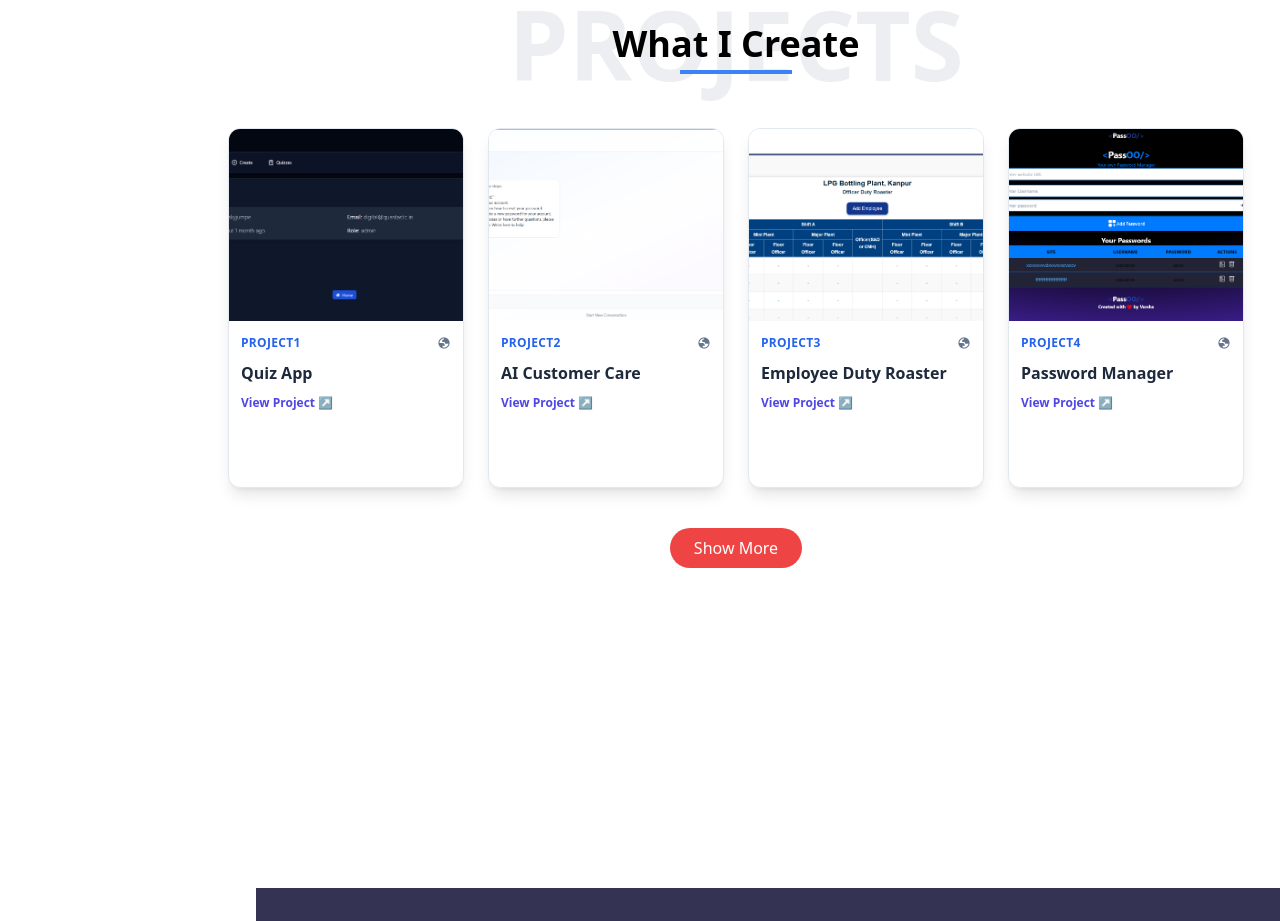
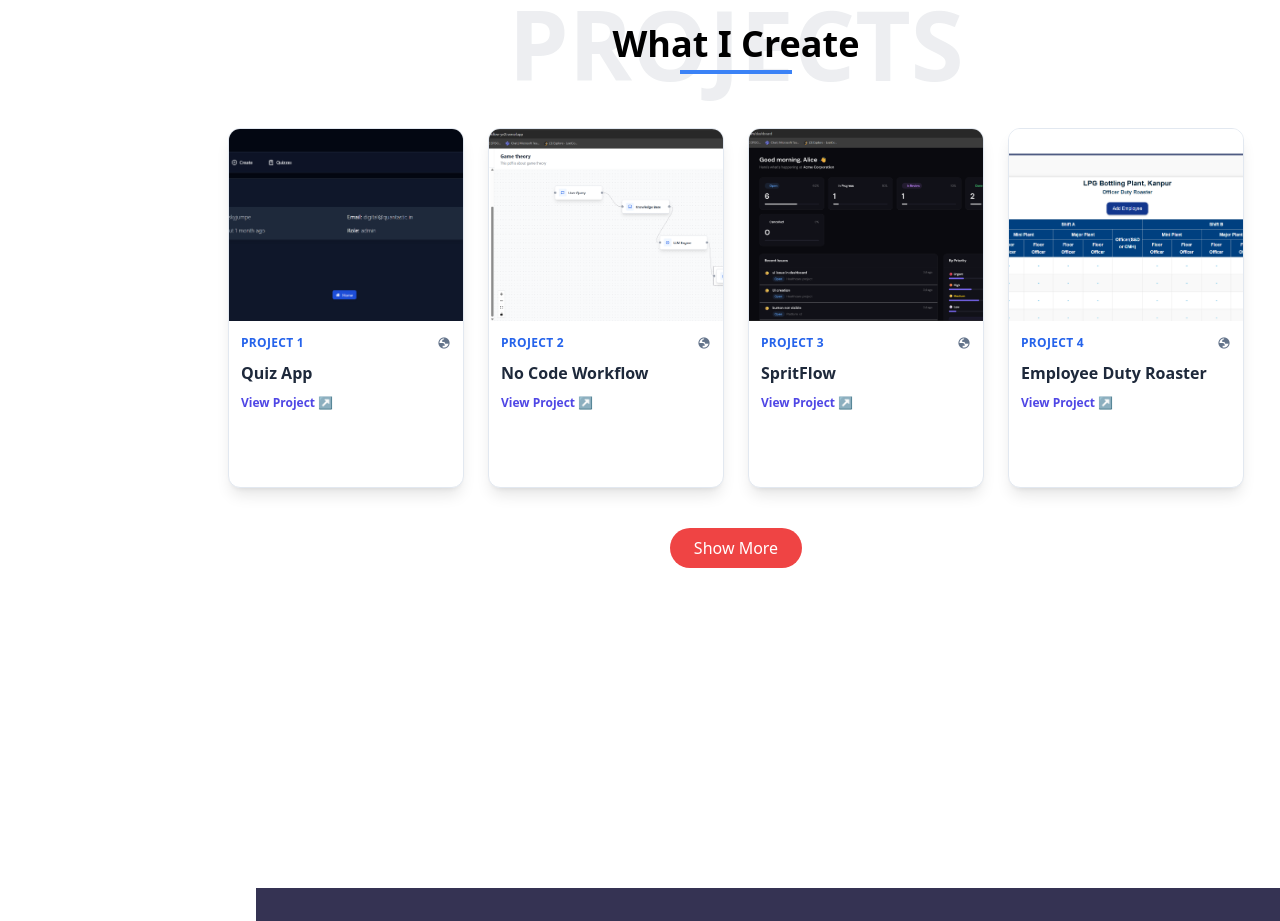
Before and after one commit to varshaa-7/Varsha_Portfolio, a React (Vite) app: page / in a window 1280 px wide. Shown: the part 4160-5081 px from the top of the page. Built offline with nearby package versions, Linux system fonts and the light colour scheme; no server answers.

Commit message:
fix: fixed sequence of projects

```diff
--- a/src/Components/Blog/Blog.jsx
+++ b/src/Components/Blog/Blog.jsx
@@ -19,41 +19,79 @@ const blogArr = [
   {
     img: Quiz,
     title: "Quiz App",
-    label: "Project1",
+    label: "Project 1",
     icon: "globe",
     url: "https://darling-monstera-54d30a.netlify.app/",
     category: "initial"
   },
   {
-    img: Aicus,
-    title: "AI Customer Care",
-    label: "Project2",
+    img: NoCode,
+    title: "No Code Workflow",
+    label: "Project 2",
     icon: "globe",
-    url: "https://aicustomercare.netlify.app/",
+    url: "https://no-code-intelligent-workflow-yv2t.vercel.app/",
     category: "initial"
   },
-
   {
+    img: SprintFlow,
+    title: "SpritFlow",
+    label: "Project 3",
+    icon: "globe",
+    url: "https://sprintflow-1.onrender.com/",
+    category: "initial"
+  },
+   {
     img: Roster,
     title: "Employee Duty Roaster",
-    label: "Project3",
+    label: "Project 4",
     icon: "globe",
     url: "https://ioclroaster-varsha-awasthis-projects.vercel.app/",
     category: "initial"
   },
-  // Additional part starts here
+    {
+    img: BlogArtwork_1,
+    title: "Signal AI",
+    label: "Project 5",
+    icon: "settings_input_component",
+    url: "https://github.com/varshaa-7/Signal_AI",
+    category: "additional"
+  },
+  {
+    img: Aicus,
+    title: "AI Customer Care",
+    label: "Project 6",
+    icon: "globe",
+    url: "https://aicustomercare.netlify.app/",
+    category: "additional"
+  },
+    {
+    img: BlogArtwork_3,
+    title: "Webhook",
+    label: "Project 7",
+    icon: "settings_input_component",
+    url: "https://github.com/varshaa-7/webhook-repo",
+    category: "additional"
+  },
+   {
+    img: BlogArtwork_2,
+    title: "Video-Streaming",
+    label: "Project 8",
+    icon: "code",
+    url: "https://github.com/varshaa-7/Video-Streaming",
+    category: "additional"
+  },
   {
     img: Passo,
     title: "Password Manager",
-    label: "Project4",
+    label: "Project 9",
     icon: "globe",
     url: "https://password-manager-one-lyart.vercel.app/",
-    category: "initial"
+    category: "additional"
   },
   {
     img: Gemini,
     title: "Gemini Clone",
-    label: "Project5",
+    label: "Project 10",
     icon: "globe",
     url: "https://gemini-flax-kappa.vercel.app/",
     category: "additional"
@@ -62,7 +100,7 @@ const blogArr = [
   {
     img: BlogArtwork_1,
     title: "TicTacToe App",
-    label: "Project6",
+    label: "Project 11",
     icon: "android",
     url: "https://github.com/varshaa-7/tictactoeapp",
     category: "additional"
@@ -70,7 +108,7 @@ const blogArr = [
   {
     img: BlogArtwork_2,
     title: "KBC",
-    label: "Project7",
+    label: "Project 12",
     icon: "code",
     url: "https://github.com/varshaa-7/kbc",
     category: "additional"
@@ -78,51 +116,15 @@ const blogArr = [
   {
     img: BlogArtwork_3,
     title: "Youtube Data Scraping",
-    label: "Project8",
+    label: "Project 13",
     icon: "code",
     url: "https://github.com/varshaa-7/Youtube_data_scraping",
     category: "additional"
   },
-  {
-    img: NoCode,
-    title: "No Code Workflow",
-    label: "Project2",
-    icon: "globe",
-    url: "https://no-code-intelligent-workflow-yv2t.vercel.app/",
-    category: "additional"
-  },
-  {
-    img: SprintFlow,
-    title: "SpritFlow",
-    label: "Project10",
-    icon: "globe",
-    url: "https://sprintflow-1.onrender.com/",
-    category: "additional"
-  },
-  {
-    img: BlogArtwork_1,
-    title: "Signal AI",
-    label: "Project11",
-    icon: "settings_input_component",
-    url: "https://github.com/varshaa-7/Signal_AI",
-    category: "additional"
-  },
-  {
-    img: BlogArtwork_2,
-    title: "Video-Streaming",
-    label: "Project12",
-    icon: "code",
-    url: "https://github.com/varshaa-7/Video-Streaming",
-    category: "additional"
-  },
-  {
-    img: BlogArtwork_3,
-    title: "Webhook",
-    label: "Project13",
-    icon: "settings_input_component",
-    url: "https://github.com/varshaa-7/webhook-repo",
-    category: "additional"
-  },
+
+
+
+
 ];
 
 function Blog() {
```
